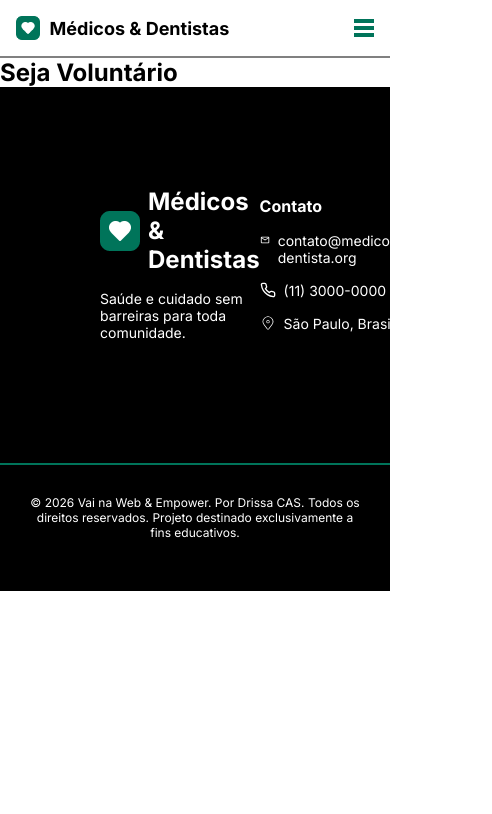
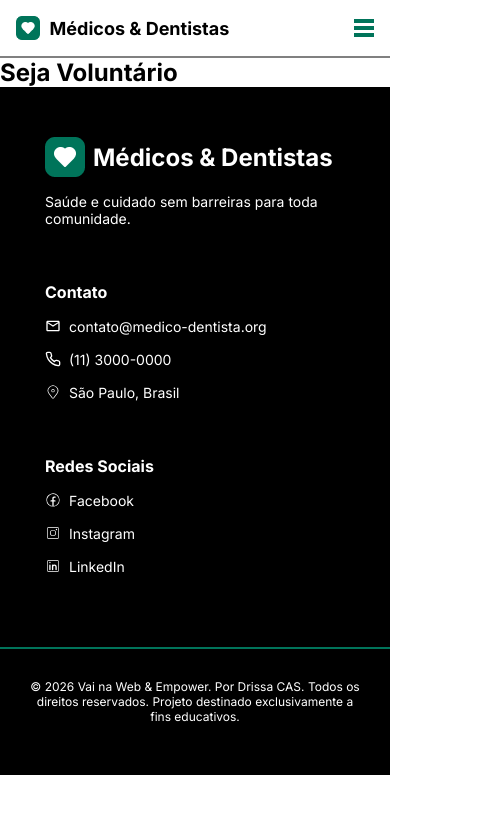
Before and after one commit to DrissaCAS/projeto-medicos-dentistas, a React (Vite) app: page /voluntario in a window 390 px wide. Shown: the top 814 px of the page, 492 px wide, since content can reach past the window. Built offline with nearby package versions, Linux system fonts and the light colour scheme.

Commit message:
style: responsive footer layout

```diff
--- a/src/components/footer/Footer.jsx
+++ b/src/components/footer/Footer.jsx
@@ -14,7 +14,7 @@ function Footer() {
   return (
     <footer>
       <article className={S.menuFooter}>
-        <div className={S.footer-1}>
+        <div>
           <Link to="/" className={S.boxLogo}>
             <img src={Logo} alt="Logo do site, coração verde" className={S.imgHeader} />
             <h2>Médicos & Dentistas</h2>
@@ -22,7 +22,7 @@ function Footer() {
           <p>Saúde e cuidado sem barreiras para toda comunidade.</p>
         </div>
 
-        <div className={S.footer-2}>
+        <div>
           <h4>Contato</h4>
           <a href="mailt">
             <MdOutlineEmail />
@@ -38,7 +38,7 @@ function Footer() {
           </a>
         </div>
 
-        <div className={S.footer-3}>
+        <div>
           <h4>Redes Sociais</h4>
           <a href="https://www.facebook.com/drissa.designergrafico/" target="_blank">
             <CiFacebook />
--- a/src/components/footer/footer.module.scss
+++ b/src/components/footer/footer.module.scss
@@ -38,6 +38,16 @@ footer {
                 font-size: 14px;
             }
         }
+
+        @media (max-width: 900px) {
+            flex-direction: column;
+            gap: 15px;
+            padding: 30px;
+
+            div {
+                padding: 20px 0;
+            }
+        }
     }
 
     .textFooter {
```
